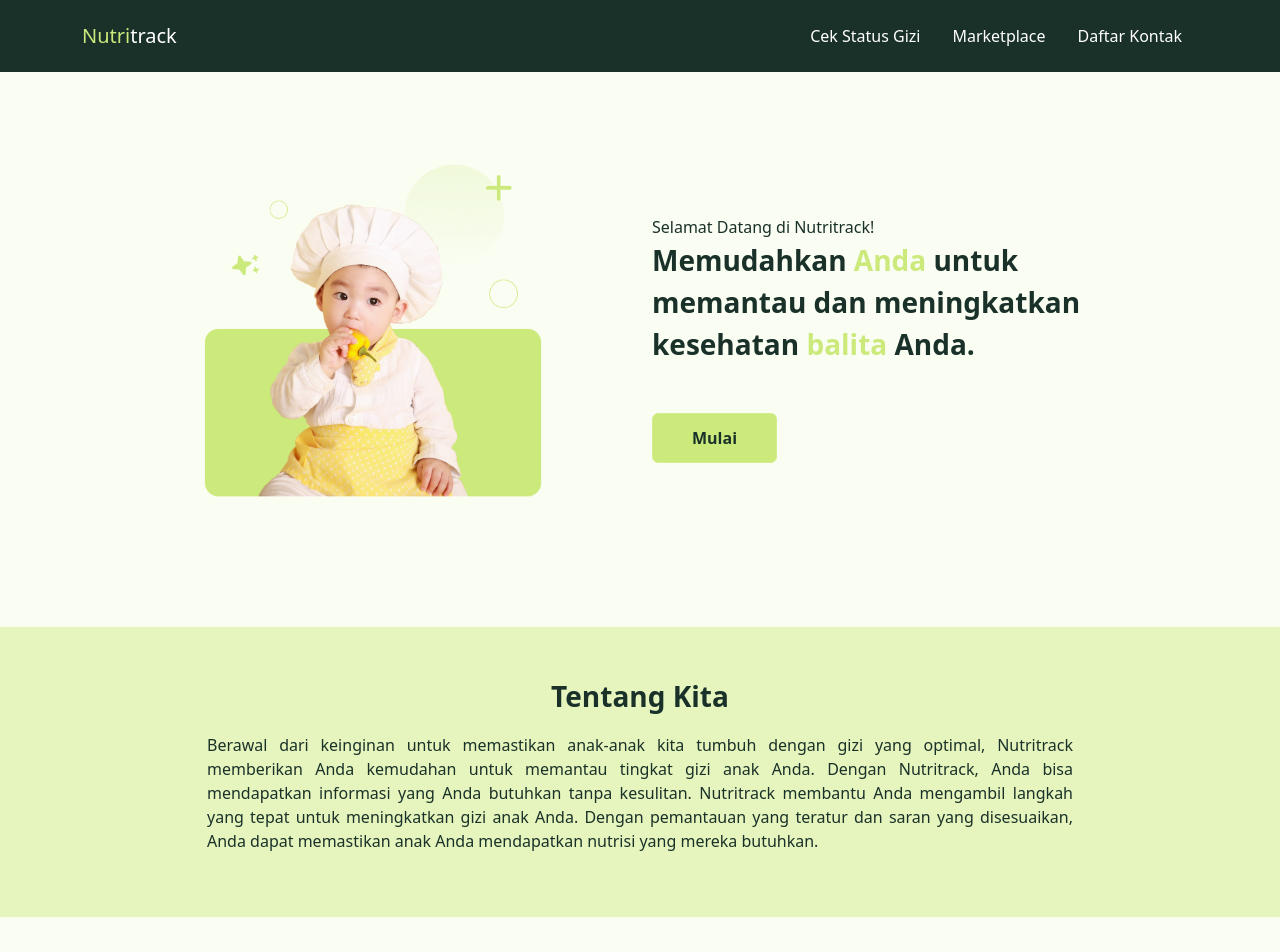
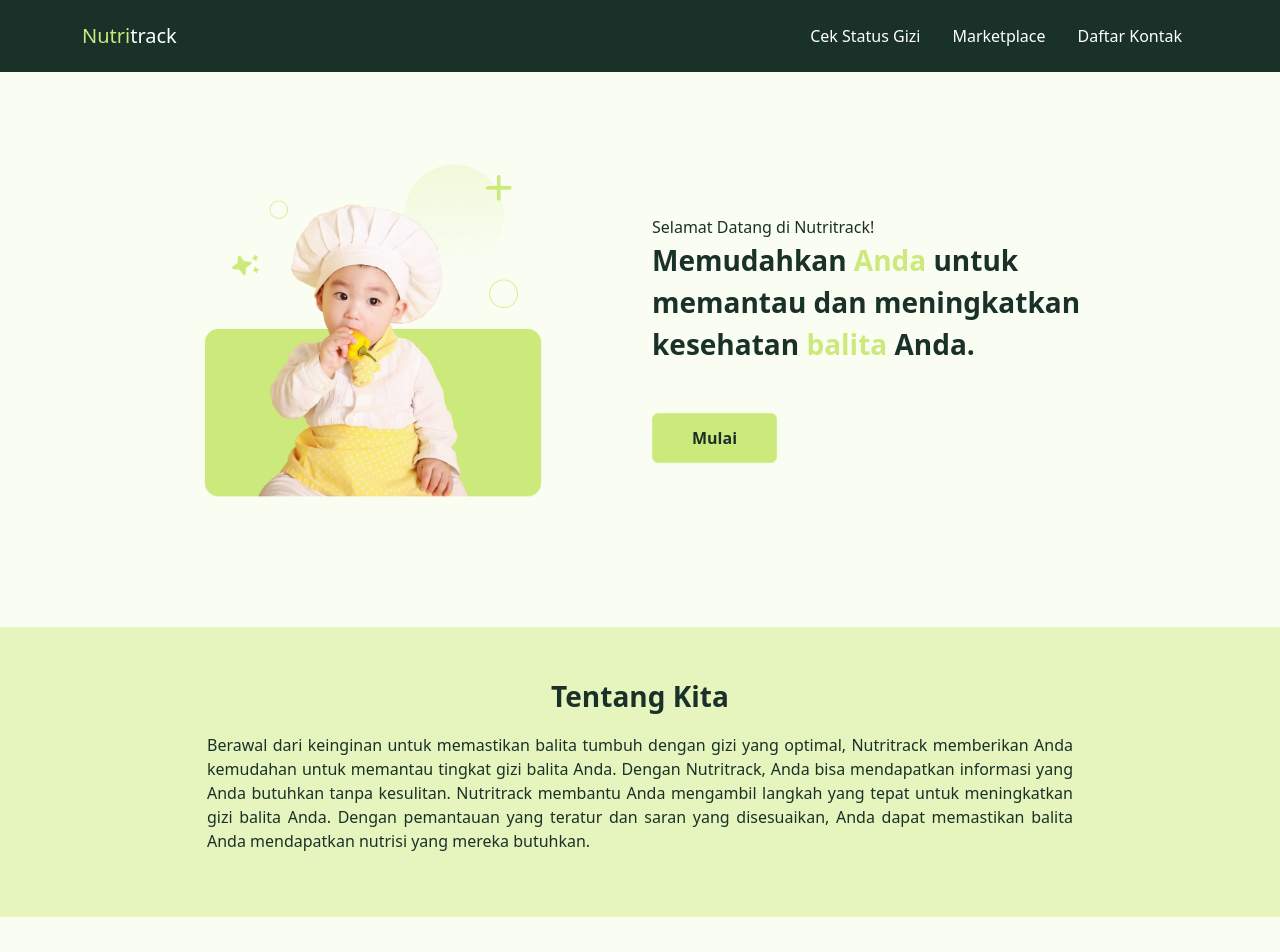
Before and after one commit to LukmanHafidzzz/nutritrack, a React (Vite) app: page / in a window 1280 px wide. Shown: the top 952 px of the page. Built offline with nearby package versions, Linux system fonts and the light colour scheme.

Commit message:
Update Landingpage

```diff
--- a/src/pages/Landingpage.jsx
+++ b/src/pages/Landingpage.jsx
@@ -49,7 +49,7 @@ export default function Landingpage() {
                     <Col xs={10}>
                         <p className='text-center fw-bold fs-3'  data-aos="fade-up" data-aos-duration="1000">Tentang Kita</p>
                         <p className='text-justify'  data-aos="fade-up" data-aos-duration="1000">
-                            Berawal dari keinginan untuk memastikan anak-anak kita tumbuh dengan gizi yang optimal, Nutritrack memberikan Anda kemudahan untuk memantau tingkat gizi anak Anda. Dengan Nutritrack, Anda bisa mendapatkan informasi yang Anda butuhkan tanpa kesulitan. Nutritrack membantu Anda mengambil langkah yang tepat untuk meningkatkan gizi anak Anda. Dengan pemantauan yang teratur dan saran yang disesuaikan, Anda dapat memastikan anak Anda mendapatkan nutrisi yang mereka butuhkan.
+                            Berawal dari keinginan untuk memastikan balita tumbuh dengan gizi yang optimal, Nutritrack memberikan Anda kemudahan untuk memantau tingkat gizi balita Anda. Dengan Nutritrack, Anda bisa mendapatkan informasi yang Anda butuhkan tanpa kesulitan. Nutritrack membantu Anda mengambil langkah yang tepat untuk meningkatkan gizi balita Anda. Dengan pemantauan yang teratur dan saran yang disesuaikan, Anda dapat memastikan balita Anda mendapatkan nutrisi yang mereka butuhkan.
                         </p>
                     </Col>
                     <Col></Col>
```
